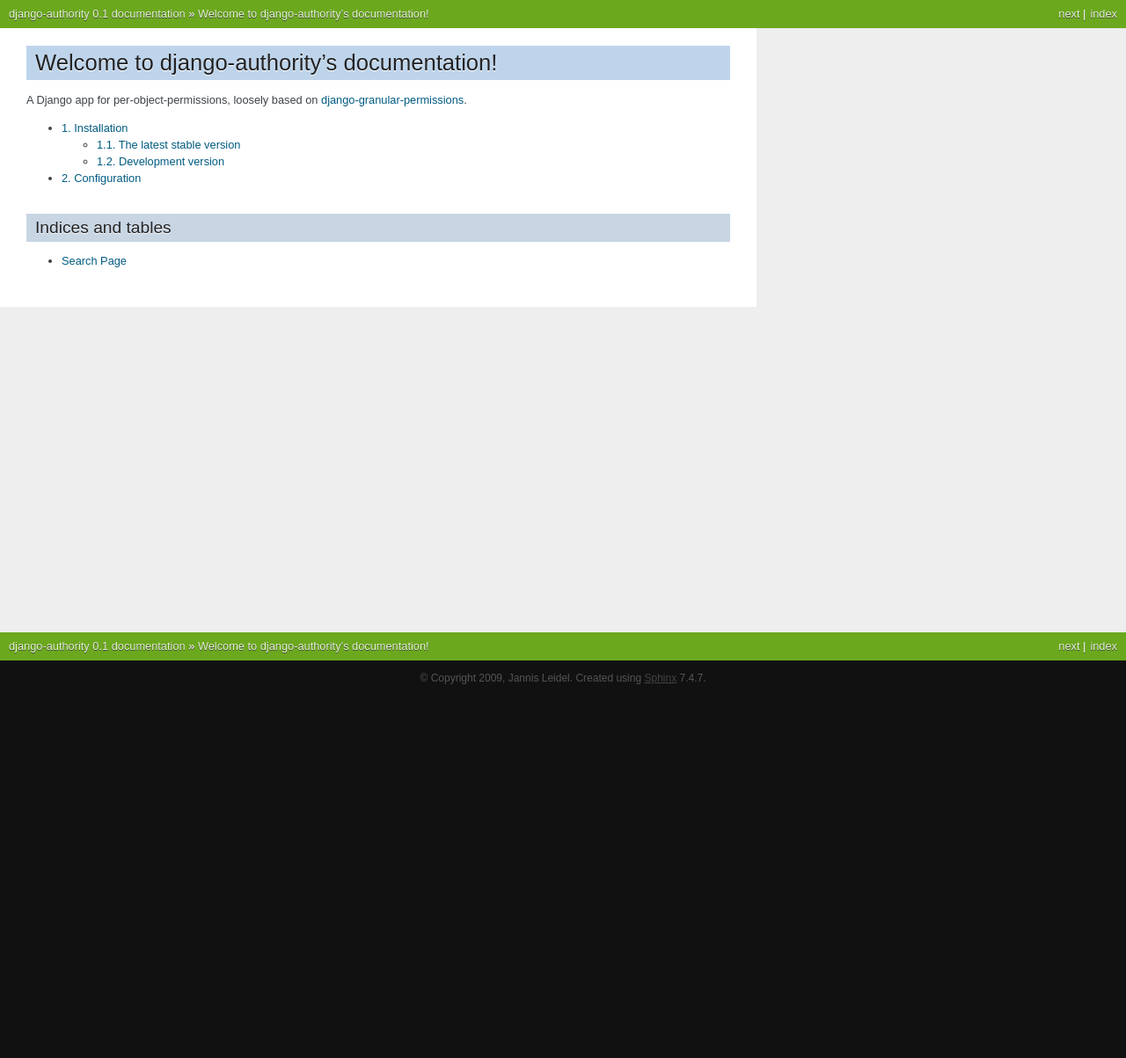
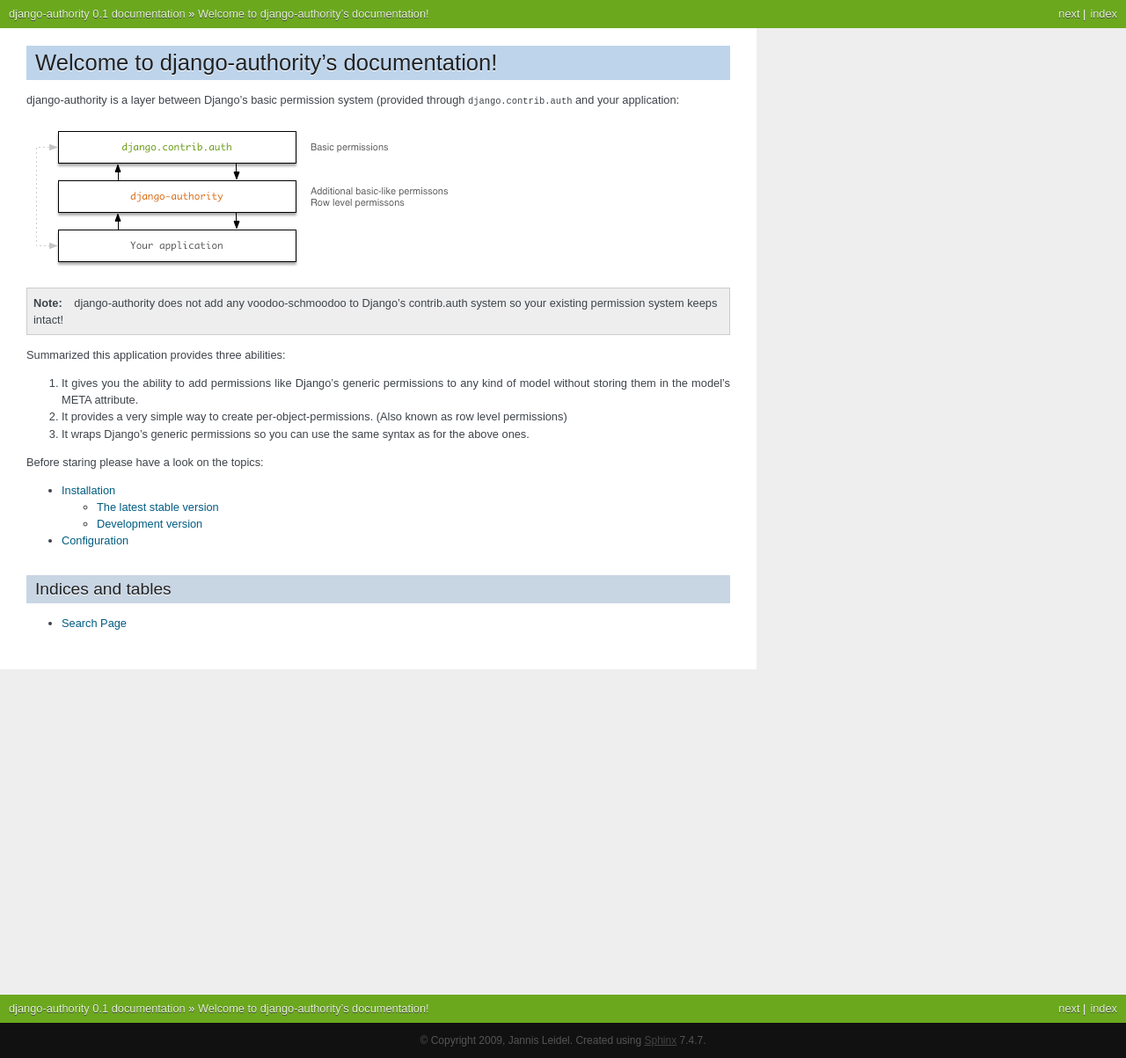
Before and after one commit to jazzband/django-authority, a Sphinx documentation site: the page built from docs/index.txt, in a window 1280 px wide. Shown: the whole page at 88% size. Built offline with Sphinx 7.4.7, drawn with Linux system fonts in a browser that asks for light colours; before the commit the page ends 900 px from its top, so only the background shows below that.

Commit message:
Docs: Updated index site.

```diff
--- a/docs/index.txt
+++ b/docs/index.txt
@@ -4,18 +4,32 @@
 Welcome to django-authority's documentation!
 ============================================
 
-A Django app for per-object-permissions, loosely based on
-`django-granular-permissions`_.
+django-authority is a layer between Django's basic permission system (provided
+through ``django.contrib.auth`` and your application:
 
-.. _django-granular-permissions: http://code.google.com/p/django-granular-permissions/
+.. image:: .static/authority-scheme-layer.png
+
+.. note:: django-authority does not add any voodoo-schmoodoo to Django's
+   contrib.auth system so your existing permission system keeps intact!
+
+Summarized this application provides three abilities:
+
+1. It gives you the ability to add permissions like Django's generic permissions
+   to any kind of model without storing them in the model's META attribute.
+
+2. It provides a very simple way to create per-object-permissions. (Also known
+   as row level permissions)
+
+3. It wraps Django's generic permissions so you can use the same syntax as
+   for the above ones.
+
+Before staring please have a look on the topics:
 
 .. toctree::
-   :numbered:
-   :glob:
 
    installation
    configuration
-   *
+
 
 
 Indices and tables
```
Also changed, not shown: docs/.static/authority-scheme-layer.png (added).
